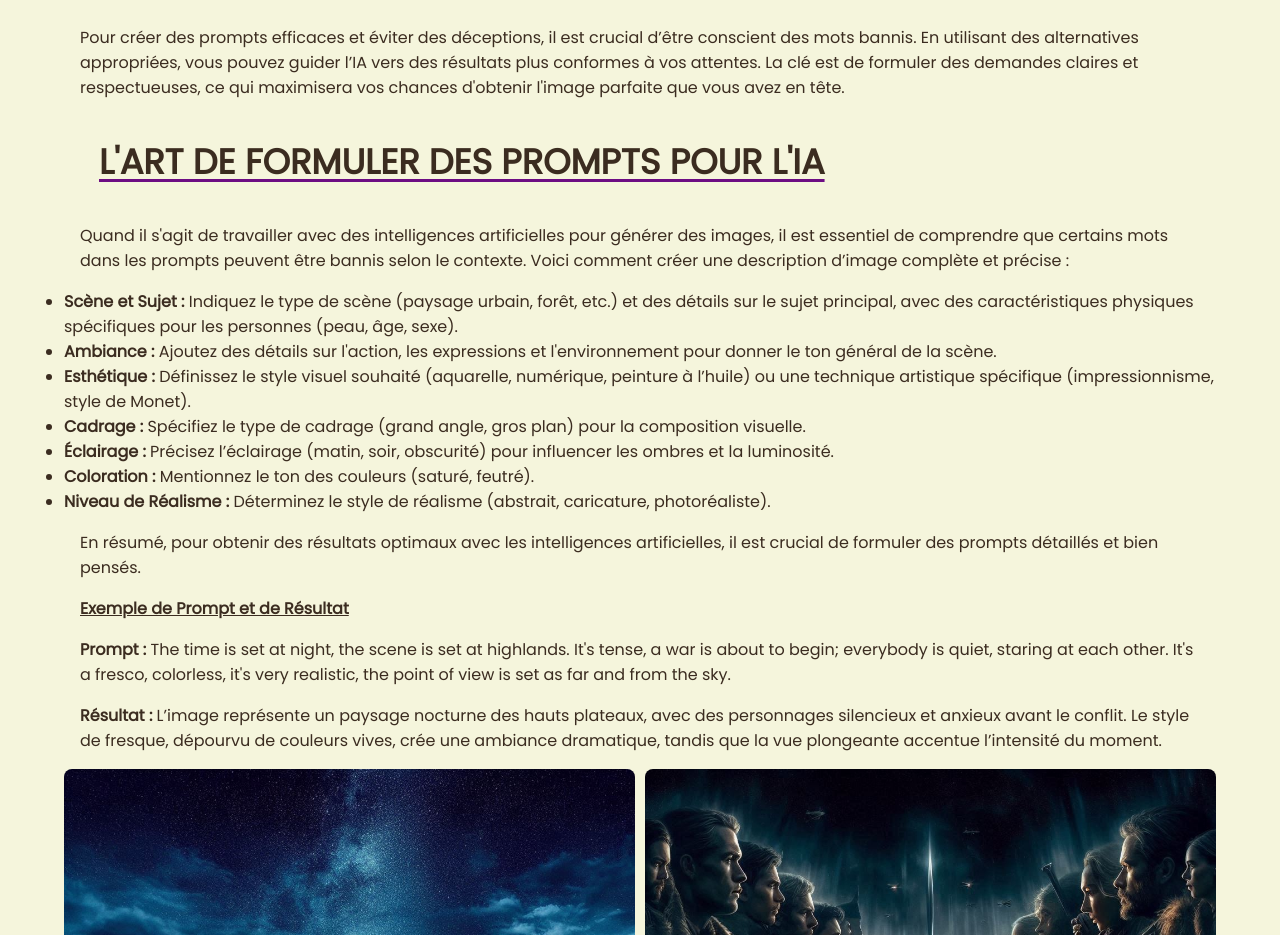
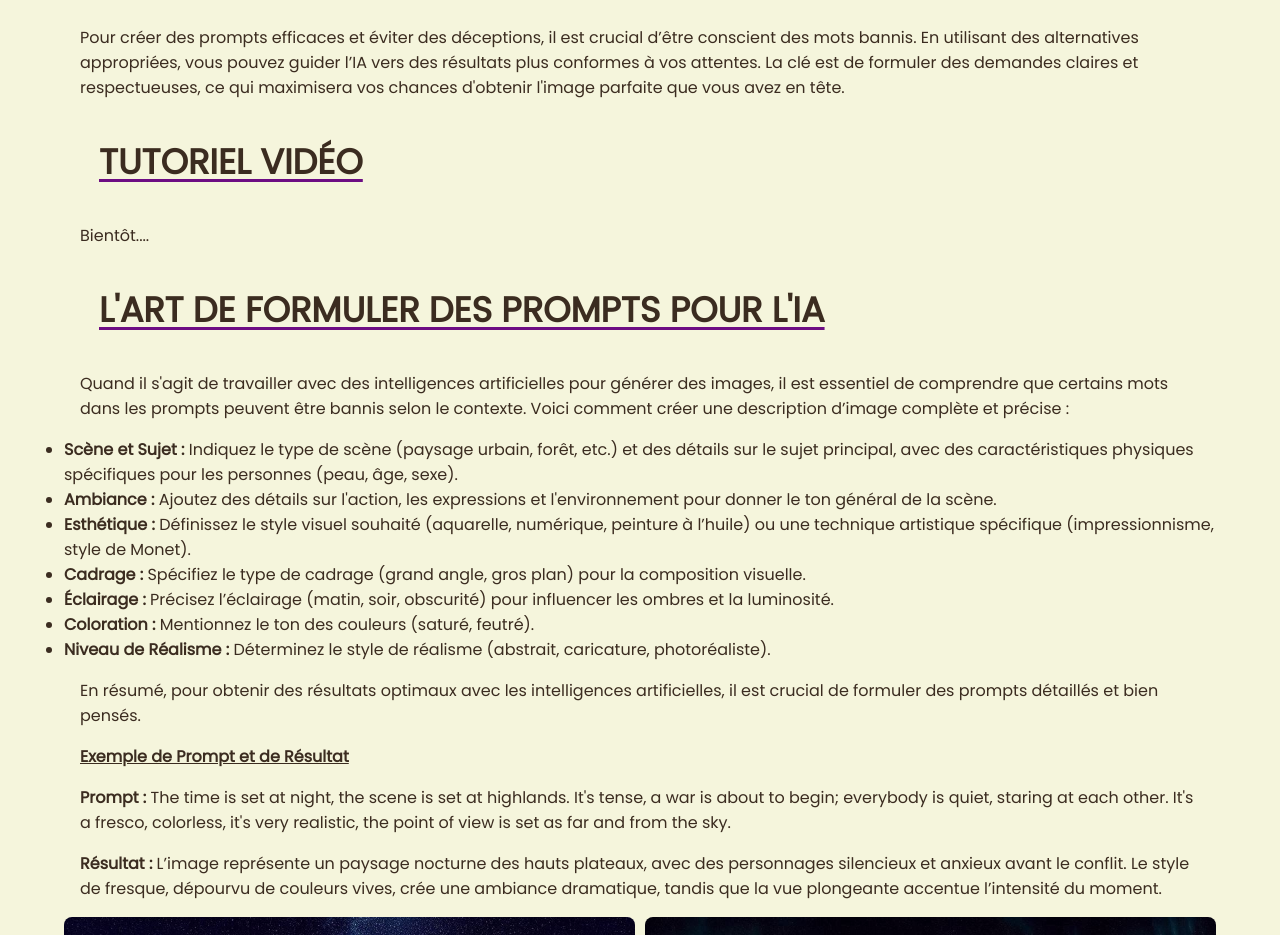
Before and after one commit to haagard/Initiation-l-utilisation-de-l-IA-pour-l-art, a plain HTML site: page tuto.html in a window 1280 px wide. Shown: the part 4700-5635 px from the top of the page. Drawn offline with nearby package versions, Linux system fonts and the light colour scheme.

Commit message:
modif pres

```diff
--- a/tuto.html
+++ b/tuto.html
@@ -111,6 +111,8 @@
                 </ul>
                 <h3>Conclusion</h3>
                 <p>Pour créer des prompts efficaces et éviter des déceptions, il est crucial d’être conscient des mots bannis. En utilisant des alternatives appropriées, vous pouvez guider l’IA vers des résultats plus conformes à vos attentes. La clé est de formuler des demandes claires et respectueuses, ce qui maximisera vos chances d'obtenir l'image parfaite que vous avez en tête.</p>
+                <h2>Tutoriel vidéo</h2>
+                <p>Bientôt....</p>
                 <h2>L'Art de Formuler des Prompts pour l'IA</h2>
                 <p>Quand il s'agit de travailler avec des intelligences artificielles pour générer des images, il est essentiel de comprendre que certains mots dans les prompts peuvent être bannis selon le contexte. Voici comment créer une description d’image complète et précise :</p>
                 <ul>
```
Also changed, not shown: index.html (+1 -1 lines).
